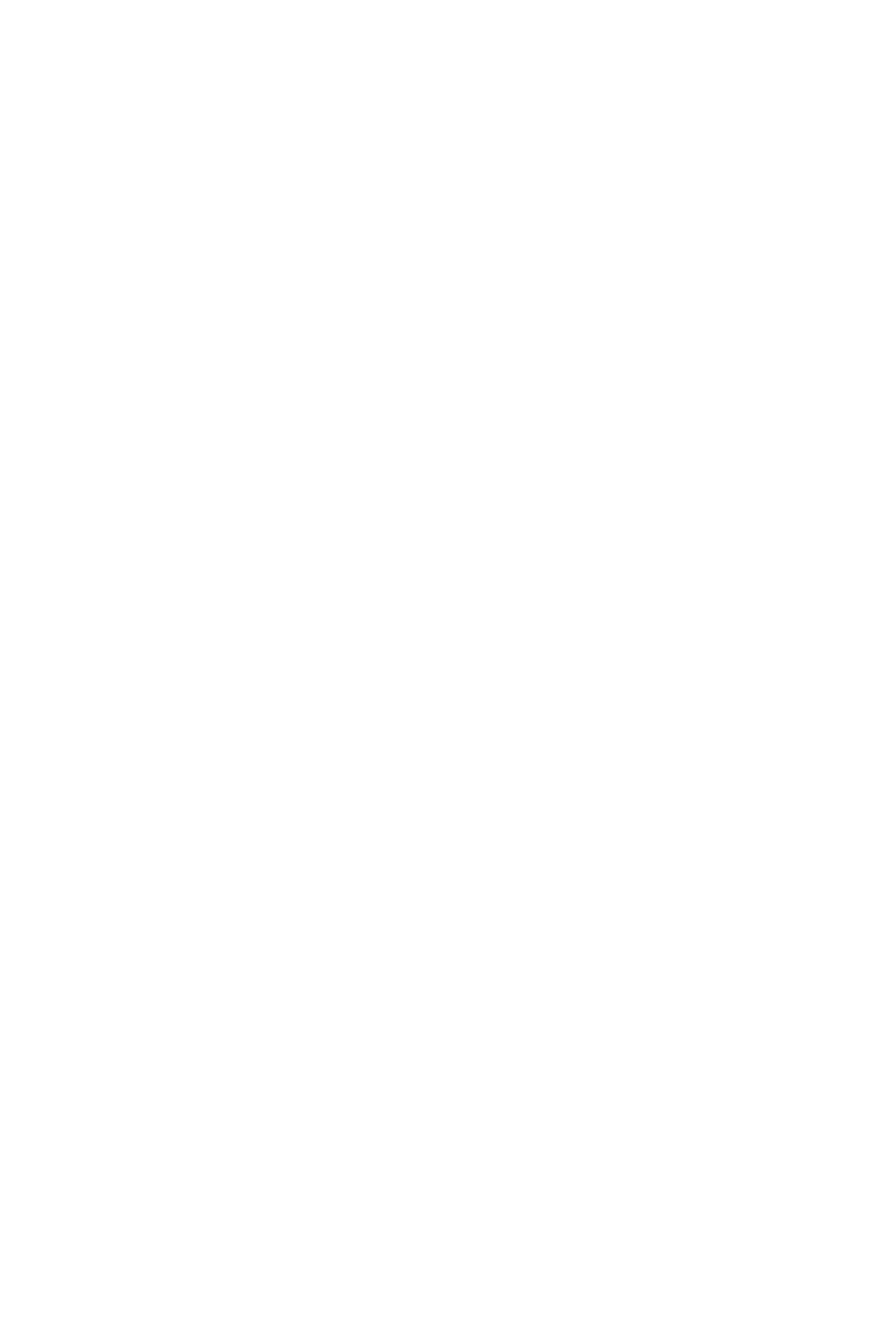
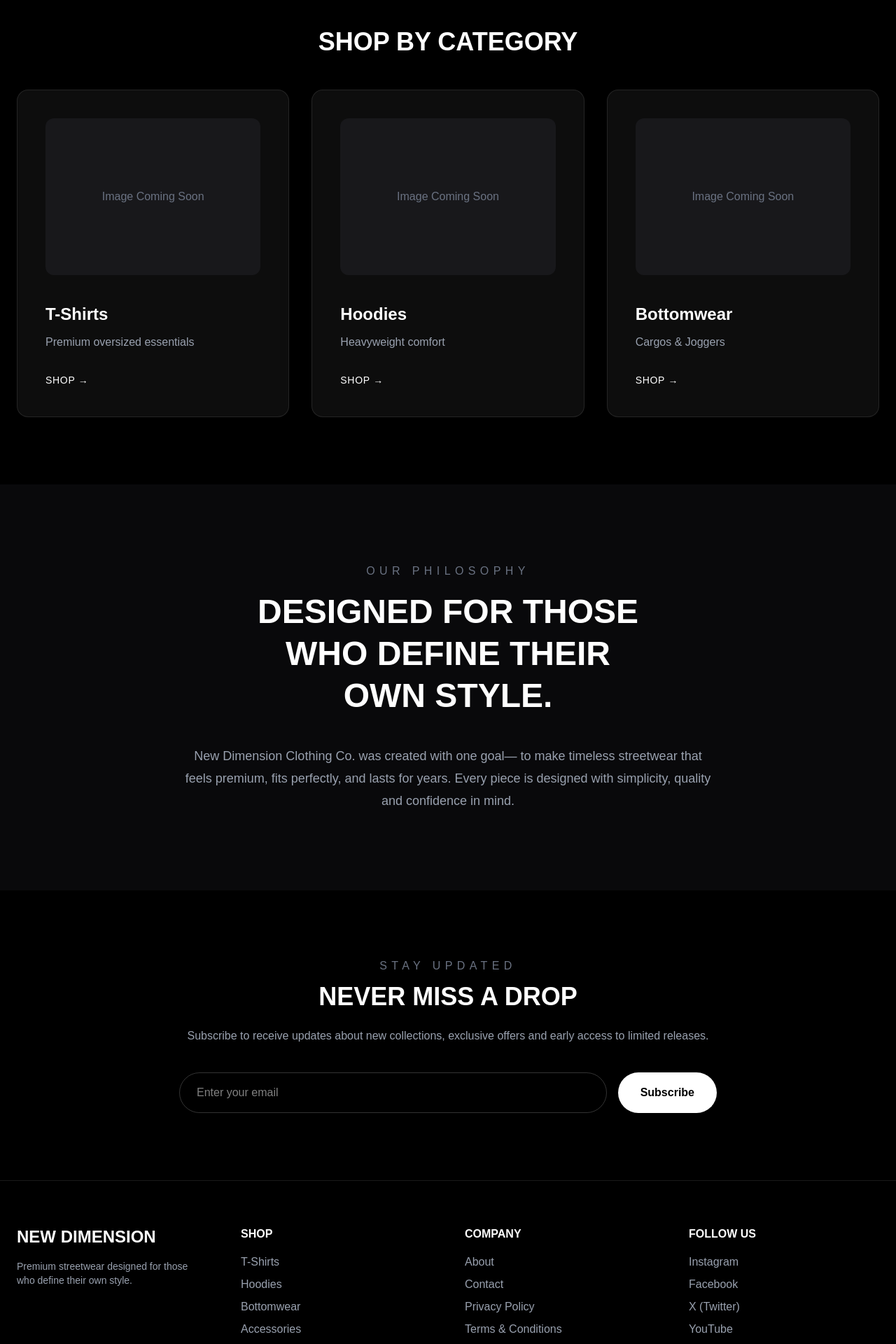
Before and after one commit to inderk678/new-dimension-store, a Next.js app: page / in a window 1280 px wide. Shown: the part 1640-3560 px from the top of the page at 70% size. Before the commit the page ends 1584 px from the top, so only its background shows below. Built offline with nearby package versions, Linux system fonts and the light colour scheme.

Commit message:
Complete homepage

```diff
--- a/app/page.tsx
+++ b/app/page.tsx
@@ -1,6 +1,10 @@
 import Navbar from "@/components/layout/Navbar";
 import Hero from "@/components/home/Hero";
 import FeaturedCollection from "@/components/home/FeaturedCollection";
+import Categories from "@/components/home/Categories";
+import BrandStory from "@/components/home/BrandStory";
+import Newsletter from "@/components/home/Newsletter";
+import Footer from "@/components/home/Footer";
 
 export default function Home() {
   return (
@@ -8,6 +12,10 @@ export default function Home() {
       <Navbar />
       <Hero />
       <FeaturedCollection />
+      <Categories />
+      <BrandStory />
+      <Newsletter />
+      <Footer />
     </>
   );
 }
--- /dev/null
+++ b/components/home/BrandStory.tsx
@@ -0,0 +1,27 @@
+export default function BrandStory() {
+  return (
+    <section className="bg-zinc-950 px-6 py-28 text-white">
+      <div className="mx-auto max-w-4xl text-center">
+        <p className="mb-4 uppercase tracking-[0.4em] text-gray-500">
+          Our Philosophy
+        </p>
+
+        <h2 className="text-5xl font-black uppercase leading-tight">
+          Designed For Those
+          <br />
+          Who Define Their
+          <br />
+          Own Style.
+        </h2>
+
+        <p className="mx-auto mt-10 max-w-3xl text-lg leading-8 text-gray-400">
+          New Dimension Clothing Co. was created with one goal—
+          to make timeless streetwear that feels premium,
+          fits perfectly, and lasts for years.
+          Every piece is designed with simplicity,
+          quality and confidence in mind.
+        </p>
+      </div>
+    </section>
+  );
+}
--- /dev/null
+++ b/components/home/Categories.tsx
@@ -0,0 +1,51 @@
+const categories = [
+  {
+    title: "T-Shirts",
+    description: "Premium oversized essentials",
+  },
+  {
+    title: "Hoodies",
+    description: "Heavyweight comfort",
+  },
+  {
+    title: "Bottomwear",
+    description: "Cargos & Joggers",
+  },
+];
+
+export default function Categories() {
+  return (
+    <section className="bg-black px-6 py-24 text-white">
+      <div className="mx-auto max-w-7xl">
+        <h2 className="mb-12 text-center text-4xl font-bold uppercase">
+          Shop by Category
+        </h2>
+
+        <div className="grid gap-8 md:grid-cols-3">
+          {categories.map((category) => (
+            <div
+              key={category.title}
+              className="group rounded-2xl border border-white/10 bg-white/5 p-10 transition duration-300 hover:-translate-y-2 hover:border-white/30"
+            >
+              <div className="mb-10 flex h-56 items-center justify-center rounded-xl bg-zinc-900 text-gray-500">
+                Image Coming Soon
+              </div>
+
+              <h3 className="text-2xl font-semibold">
+                {category.title}
+              </h3>
+
+              <p className="mt-3 text-gray-400">
+                {category.description}
+              </p>
+
+              <button className="mt-8 text-sm uppercase tracking-wider transition group-hover:translate-x-2">
+                Shop →
+              </button>
+            </div>
+          ))}
+        </div>
+      </div>
+    </section>
+  );
+}
--- /dev/null
+++ b/components/home/Footer.tsx
@@ -0,0 +1,50 @@
+export default function Footer() {
+  return (
+    <footer className="border-t border-white/10 bg-black px-6 py-16 text-white">
+      <div className="mx-auto grid max-w-7xl gap-12 md:grid-cols-4">
+        <div>
+          <h2 className="text-2xl font-black uppercase">
+            New Dimension
+          </h2>
+          <p className="mt-4 text-sm text-gray-400">
+            Premium streetwear designed for those who define their own style.
+          </p>
+        </div>
+
+        <div>
+          <h3 className="mb-4 font-semibold uppercase">Shop</h3>
+          <ul className="space-y-2 text-gray-400">
+            <li>T-Shirts</li>
+            <li>Hoodies</li>
+            <li>Bottomwear</li>
+            <li>Accessories</li>
+          </ul>
+        </div>
+
+        <div>
+          <h3 className="mb-4 font-semibold uppercase">Company</h3>
+          <ul className="space-y-2 text-gray-400">
+            <li>About</li>
+            <li>Contact</li>
+            <li>Privacy Policy</li>
+            <li>Terms & Conditions</li>
+          </ul>
+        </div>
+
+        <div>
+          <h3 className="mb-4 font-semibold uppercase">Follow Us</h3>
+          <ul className="space-y-2 text-gray-400">
+            <li>Instagram</li>
+            <li>Facebook</li>
+            <li>X (Twitter)</li>
+            <li>YouTube</li>
+          </ul>
+        </div>
+      </div>
+
+      <div className="mt-12 border-t border-white/10 pt-8 text-center text-sm text-gray-500">
+        © {new Date().getFullYear()} New Dimension Clothing Co. All rights reserved.
+      </div>
+    </footer>
+  );
+}
--- /dev/null
+++ b/components/home/Newsletter.tsx
@@ -0,0 +1,32 @@
+export default function Newsletter() {
+  return (
+    <section className="bg-black px-6 py-24 text-white">
+      <div className="mx-auto max-w-3xl text-center">
+        <p className="mb-3 uppercase tracking-[0.4em] text-gray-500">
+          Stay Updated
+        </p>
+
+        <h2 className="text-4xl font-black uppercase">
+          Never Miss A Drop
+        </h2>
+
+        <p className="mt-6 text-gray-400">
+          Subscribe to receive updates about new collections,
+          exclusive offers and early access to limited releases.
+        </p>
+
+        <div className="mt-10 flex flex-col gap-4 md:flex-row">
+          <input
+            type="email"
+            placeholder="Enter your email"
+            className="flex-1 rounded-full border border-white/20 bg-transparent px-6 py-4 outline-none"
+          />
+
+          <button className="rounded-full bg-white px-8 py-4 font-semibold text-black transition hover:scale-105">
+            Subscribe
+          </button>
+        </div>
+      </div>
+    </section>
+  );
+}
```
